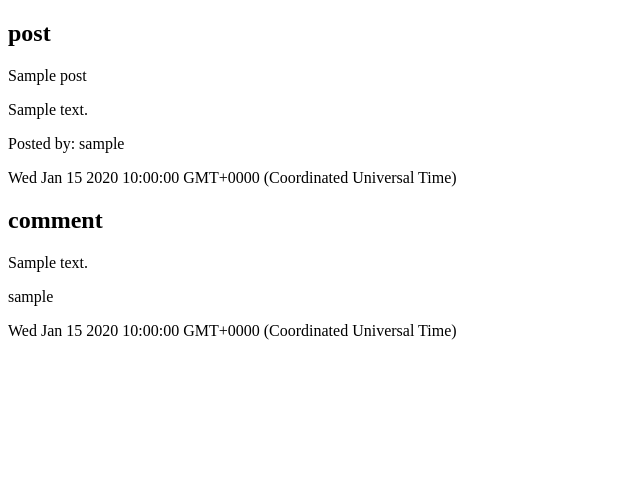
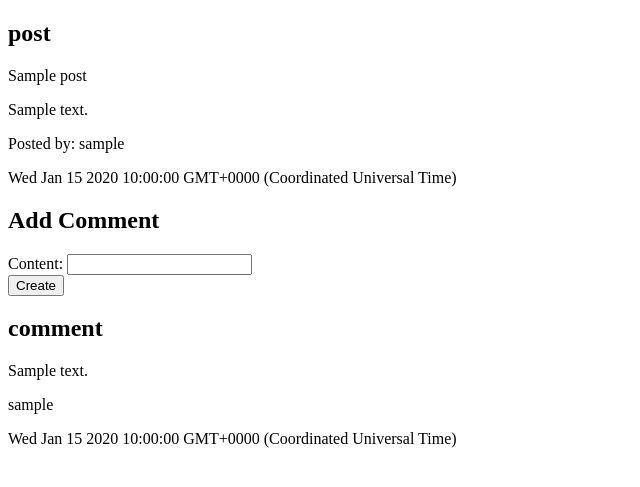
Before and after one commit to jbowdle/tech-blog, a Node server app: page /post/1 in a window 1280 px wide. Shown: the part 98-585 px from the top of the page, without its empty margins (0-640 px from the left). Run offline with Node 20, Linux system fonts and the light colour scheme; tables that the repository leaves empty hold one stand-in row (values such as "Sample post"); some libraries are stand-ins or nearby versions.

Commit message:
Users can now add comments

```diff
--- /dev/null
+++ b/public/js/comment.js
@@ -0,0 +1,25 @@
+const createCommentFormHandler = async (event) => {
+  event.preventDefault();
+
+  const content = document.querySelector('#content-comment').value.trim();
+  const post = document.querySelector('#post');
+  const postID = post.dataset.post;
+
+  if (content) {
+    const response = await fetch('/api/users/comment', {
+      method: 'POST',
+      body: JSON.stringify({ content, postID }),
+      headers: { 'Content-Type': 'application/json' },
+    });
+
+    if (response.ok) {
+      document.location.replace(`/post/${postID}`);
+    } else {
+      alert('Failed to create comment.');
+    }
+  }
+};
+
+document
+  .querySelector('.comment-form')
+  .addEventListener('submit', createCommentFormHandler);
--- a/views/post.handlebars
+++ b/views/post.handlebars
@@ -1,11 +1,26 @@
 <section class ="card">
 
-  <h1>post</h1>
+  <h1 id="post" data-post="{{post.id}}">post</h1>
 
   <header>{{post.title}}</header>
   <p>{{post.content}}</p>
   <p>Posted by: {{post.user.username}}</p>
   <p>{{post.createdAt}}</p>
+
+  <div class="row justify-space-between-md">
+    <div class="comment-card">
+      <h2 class="page-title">Add Comment</h2>
+      <form class="form comment-form">
+        <div class="form-group">
+          <label for="content-comment">Content:</label>
+          <input class="form-input" type="text" id="content-comment" />
+        </div>
+        <div class="form-group">
+          <button class="btn btn-primary" type="submit">Create</button>
+        </div>
+      </form>
+    </div>
+  </div>
 
   {{#each post.comments}}
 
@@ -19,3 +34,5 @@
 
   </section>
 </section>
+
+<script src="../js/comment.js"></script>
```
Also changed, not shown: controllers/api/user-routes.js (+24 -1 lines).
